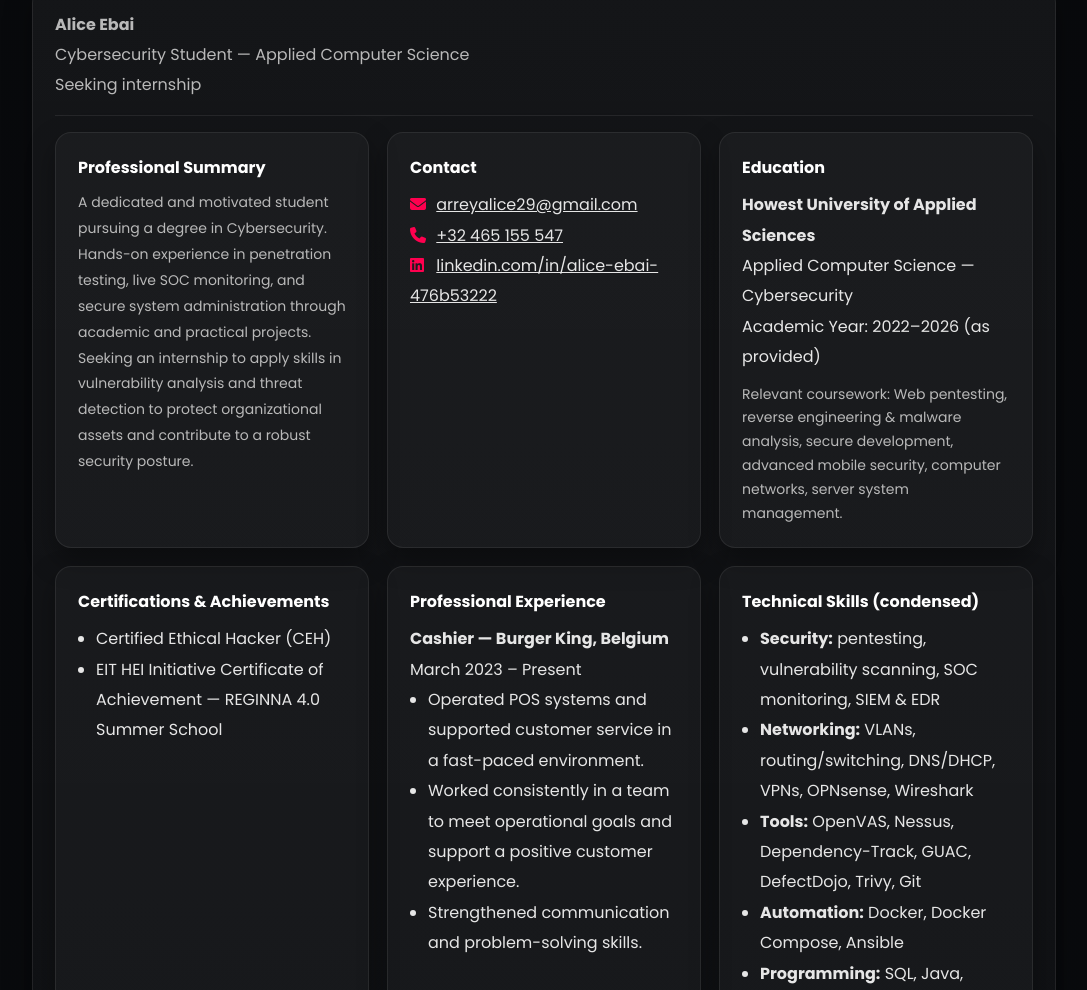
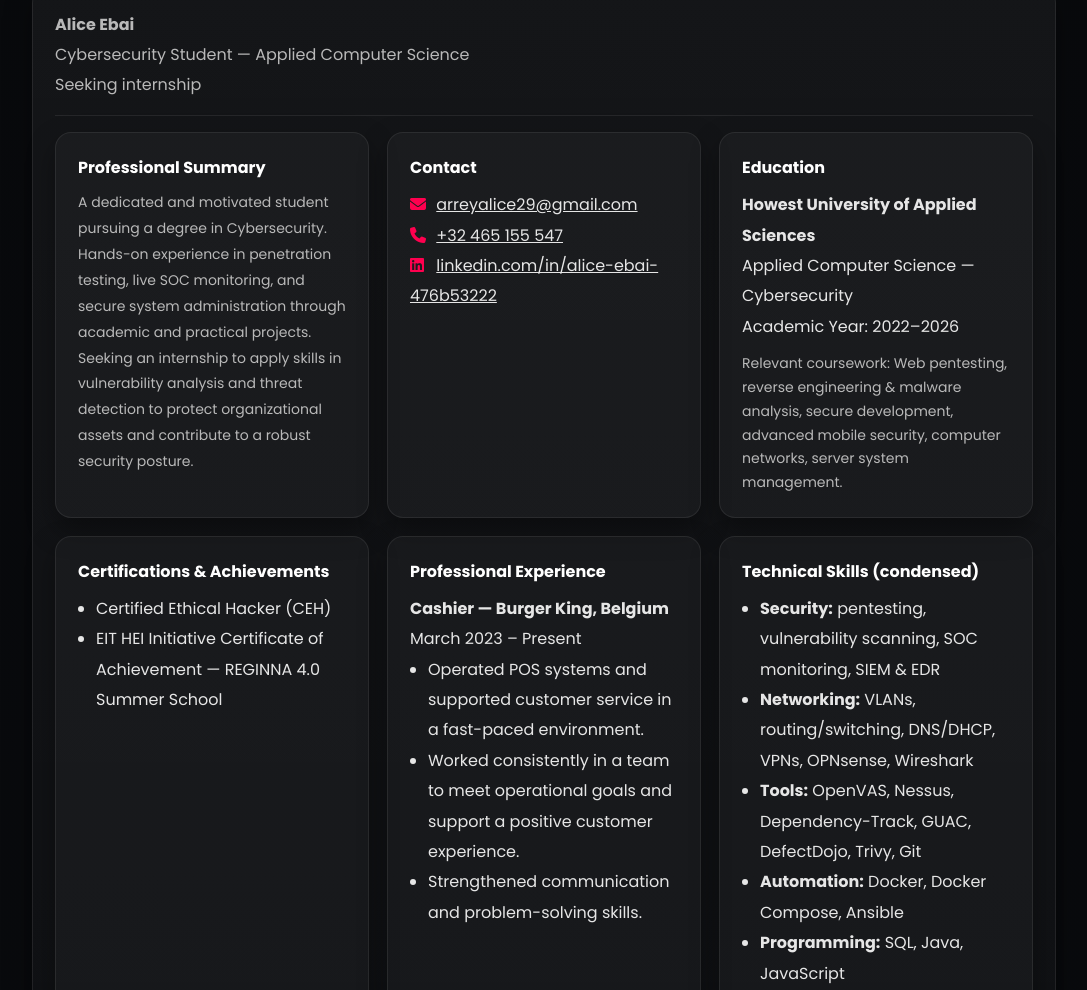
Before and after one commit to Arreyalice/arreyalice.github.io, a website: page index.html in a window 1280 px wide. Shown: the part 2781-3771 px from the top of the page, without its empty margins (96-1183 px from the left). Drawn offline with Linux system fonts and the light colour scheme.

Commit message:
Update index.html

```diff
--- a/index.html
+++ b/index.html
@@ -254,7 +254,7 @@
                     <p style="color:#e6e6e6; line-height:1.9;">
                         <strong>Howest University of Applied Sciences</strong><br/>
                         Applied Computer Science — Cybersecurity<br/>
-                        Academic Year: 2022–2026 (as provided)
+                        Academic Year: 2022–2026
                     </p>
                     <p style="color: var(--muted); margin-top:10px; line-height:1.7; font-size: 14px;">
                         Relevant coursework: Web pentesting, reverse engineering & malware analysis, secure development,
```
